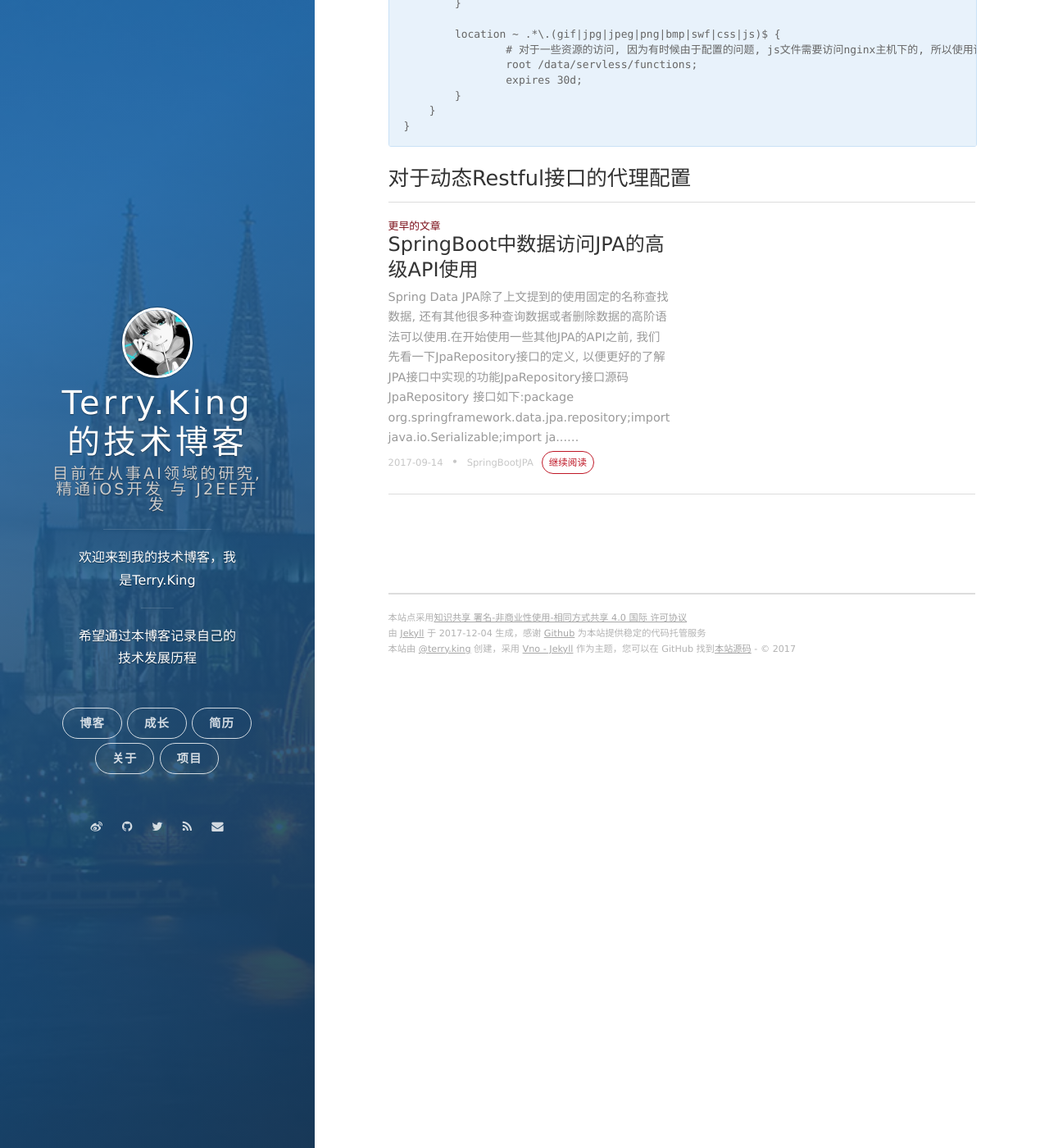
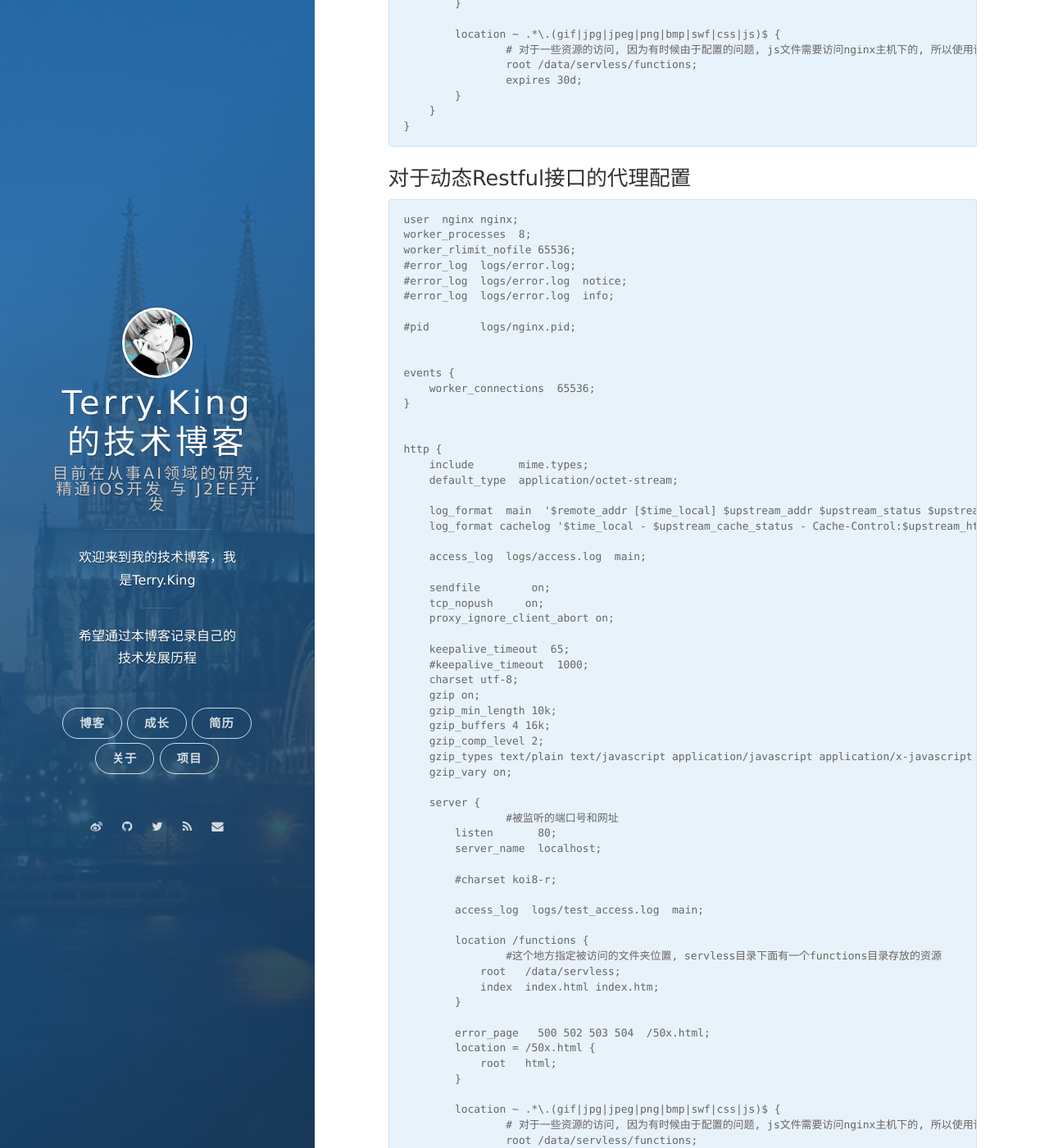
Before and after one commit to terryKing1992/terryKing1992.github.io, a Jekyll site: the page built from _posts/2017-12-03-nginx-static-page-config.md, in a window 1280 px wide and 1400 px high, scrolled down 1327 px. Shown: the whole window at 82% size. Built offline with Jekyll 4.4.1, drawn with Linux system fonts in a browser that asks for light colours; nearby versions of some CDN libraries; comment, search, counter and statistics services are not loaded; some of the changed text lies outside the part shown.

Commit message:
增加nginx tomcat服务的配置

```diff
--- a/_posts/2017-12-03-nginx-static-page-config.md
+++ b/_posts/2017-12-03-nginx-static-page-config.md
@@ -76,3 +76,69 @@ tags: [Nginx, Html, 代理]
 	}
 
 ### 对于动态Restful接口的代理配置
+
+	user  nginx nginx;
+	worker_processes  8;
+	worker_rlimit_nofile 65536;
+	#error_log  logs/error.log;
+	#error_log  logs/error.log  notice;
+	#error_log  logs/error.log  info;
+
+	#pid        logs/nginx.pid;
+
+
+	events {
+	    worker_connections  65536;
+	}
+
+
+	http {
+	    include       mime.types;
+	    default_type  application/octet-stream;
+
+	    log_format  main  '$remote_addr [$time_local] $upstream_addr $upstream_status $upstream_response_time "$request" $status $body_bytes_sent "$http_referer" "$http_user_agent"';
+	    log_format cachelog '$time_local - $upstream_cache_status - Cache-Control:$upstream_http_cache_control - $request($status) - ';
+
+	    access_log  logs/access.log  main;
+
+	    sendfile        on;
+	    tcp_nopush     on;
+	    proxy_ignore_client_abort on;
+
+	    keepalive_timeout  65;
+	    #keepalive_timeout  1000;
+	    charset utf-8;
+	    gzip on;
+	    gzip_min_length 10k;
+	    gzip_buffers 4 16k;
+	    gzip_comp_level 2;
+	    gzip_types text/plain text/javascript application/javascript application/x-javascript text/css  application/xml application/octet-stream;
+	    gzip_vary on;
+
+	    server {
+			#被监听的端口号和网址
+	        listen       80;
+	        server_name  localhost;
+
+	        #charset koi8-r;
+
+	        access_log  logs/test_access.log  main;
+
+	        location /functions {
+	        	#这个地方指定被访问的文件夹位置, servless目录下面有一个functions目录存放的资源
+	            root   /data/servless;
+	            index  index.html index.htm;
+	        }
+
+	        error_page   500 502 503 504  /50x.html;
+	        location = /50x.html {
+	            root   html;
+	        }
+
+	        location ~ .*\.(gif|jpg|jpeg|png|bmp|swf|css|js)$ {
+	        	# 对于一些资源的访问, 因为有时候由于配置的问题, js文件需要访问nginx主机下的, 所以使用该配置, 将资源访问配置正确, 否则会出现404错误造成的界面无法正常显示
+	        	root /data/servless/functions;
+	        	expires 30d;
+	        }
+	    }
+	}
```
